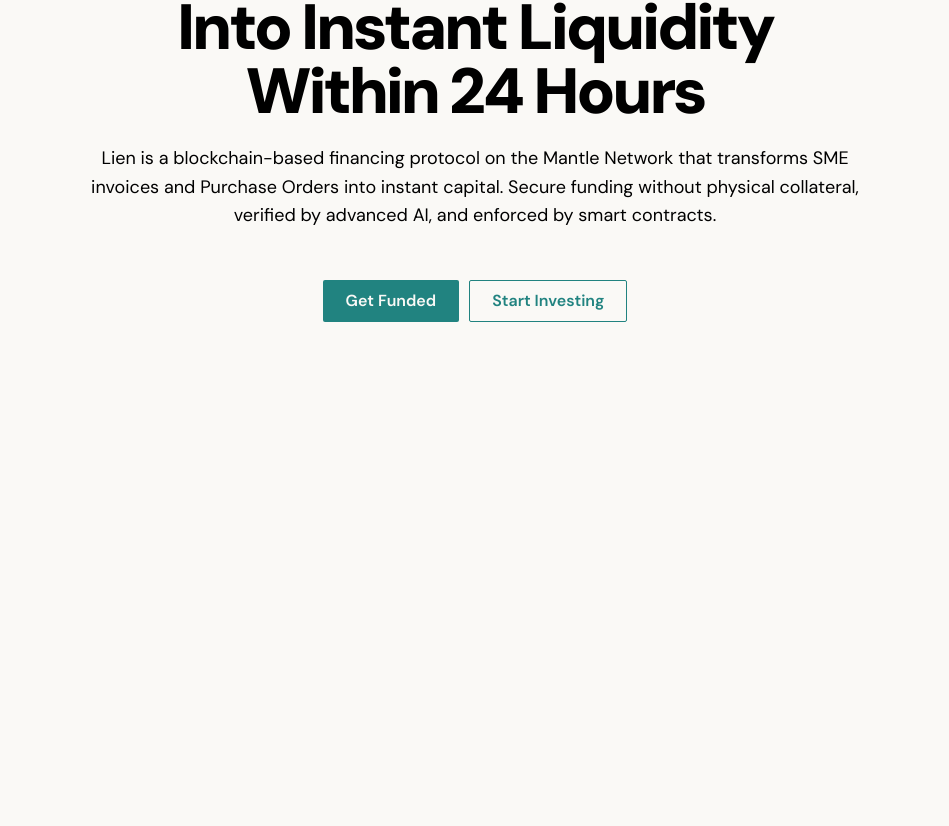
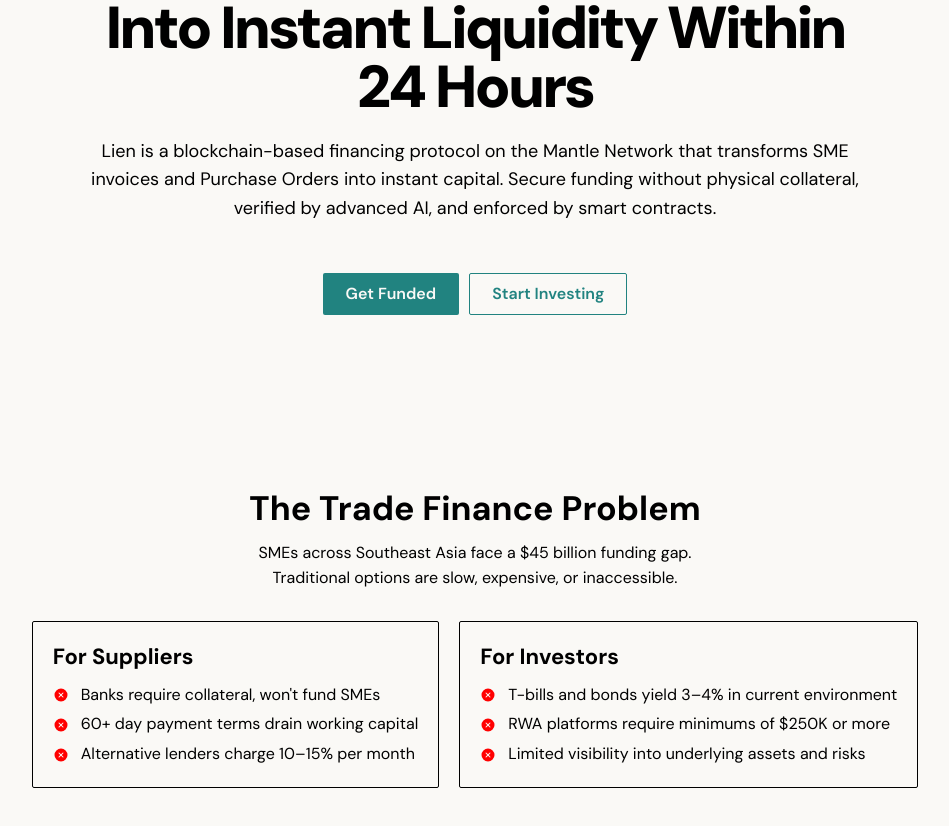
Before and after one commit to we-are-lumen/Lien, a Next.js app in the folder frontend/: page / in a window 1280 px wide. Shown: the part 310-1136 px from the top of the page, without its empty margins (165-1114 px from the left). Before the commit the page ends 800 px from the top, so only its background shows below. Built offline with nearby package versions, Linux system fonts and the light colour scheme.

Commit message:
feat(landing): slicing pain point section

```diff
--- a/frontend/app/(landing)/components/HeroSection.tsx
+++ b/frontend/app/(landing)/components/HeroSection.tsx
@@ -5,7 +5,7 @@
     <Center h={"90dvh"}>
       <Flex direction={"column"} align={"center"} gap={20} px={250}>
         <Title
-          size={"4rem"}
+          size={"3.7rem"}
           ta={"center"}
           fw={900}
           className="tracking-tighter leading-none!"
--- /dev/null
+++ b/frontend/app/(landing)/components/PainPointListItem.tsx
@@ -0,0 +1,13 @@
+import { Group } from "@mantine/core";
+import { XCircleIcon } from "@phosphor-icons/react";
+
+const PainPointListItem = ({ text }: { text: string }) => {
+  return (
+    <Group gap={"sm"} align="center">
+      <XCircleIcon size={"1rem"} color="red" weight="fill" />
+      <p>{text}</p>
+    </Group>
+  );
+};
+
+export default PainPointListItem;
--- /dev/null
+++ b/frontend/app/(landing)/components/PainPointSection.tsx
@@ -0,0 +1,42 @@
+"use client";
+
+import { Center, Flex, Paper, Text, Title } from "@mantine/core";
+import PainPointListItem from "./PainPointListItem";
+
+const PainPointSection = () => {
+  return (
+    <Center pb={50}>
+      <Flex direction={"column"} align={"center"} gap={10} px={100}>
+        <Title>The Trade Finance Problem</Title>
+        <Text ta={"center"}>
+          SMEs across Southeast Asia face a $45 billion funding gap. <br />{" "}
+          Traditional options are slow, expensive, or inaccessible.
+        </Text>
+        <Flex mt={20} gap={20}>
+          <Paper bd={"1.5px solid black"} p={20}>
+            <Title order={3} mb={10}>
+              For Suppliers
+            </Title>
+            <Flex gap={5} direction={"column"}>
+              <PainPointListItem text="Banks require collateral, won't fund SMEs" />
+              <PainPointListItem text="60+ day payment terms drain working capital" />
+              <PainPointListItem text="Alternative lenders charge 10–15% per month" />
+            </Flex>
+          </Paper>
+          <Paper bd={"1.5px solid black"} p={20}>
+            <Title order={3} mb={10}>
+              For Investors
+            </Title>
+            <Flex gap={5} direction={"column"}>
+              <PainPointListItem text="T-bills and bonds yield 3–4% in current environment" />
+              <PainPointListItem text="RWA platforms require minimums of $250K or more" />
+              <PainPointListItem text="Limited visibility into underlying assets and risks" />
+            </Flex>
+          </Paper>
+        </Flex>
+      </Flex>
+    </Center>
+  );
+};
+
+export default PainPointSection;
--- a/frontend/app/(landing)/page.tsx
+++ b/frontend/app/(landing)/page.tsx
@@ -1,9 +1,11 @@
 import HeroSection from "./components/HeroSection";
+import PainPointSection from "./components/PainPointSection";
 
 const LandingPage = () => {
   return (
     <div>
       <HeroSection />
+      <PainPointSection />
     </div>
   );
 };
--- a/frontend/package.json
+++ b/frontend/package.json
@@ -16,6 +16,7 @@
     "@mantine/hooks": "^9.3.1",
     "@mantine/modals": "^9.3.1",
     "@mantine/notifications": "^9.3.1",
+    "@phosphor-icons/react": "^2.1.10",
     "dayjs": "^1.11.21",
     "next": "16.2.9",
     "react": "19.2.4",
```
Also changed, not shown: 1 other file (tests, documents, lock files or other folders).
